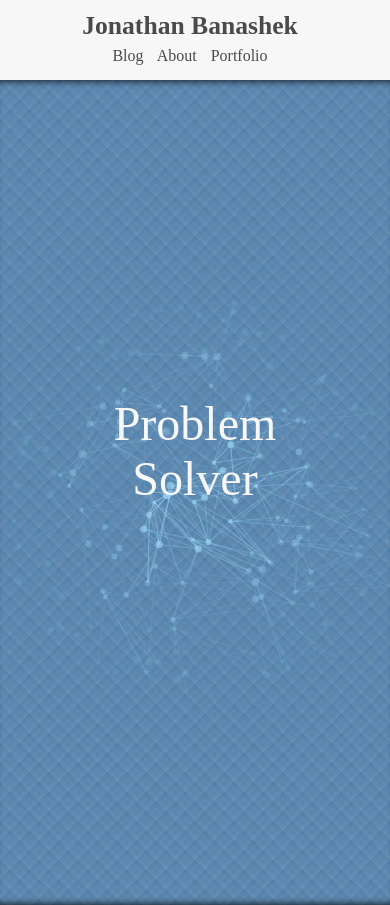
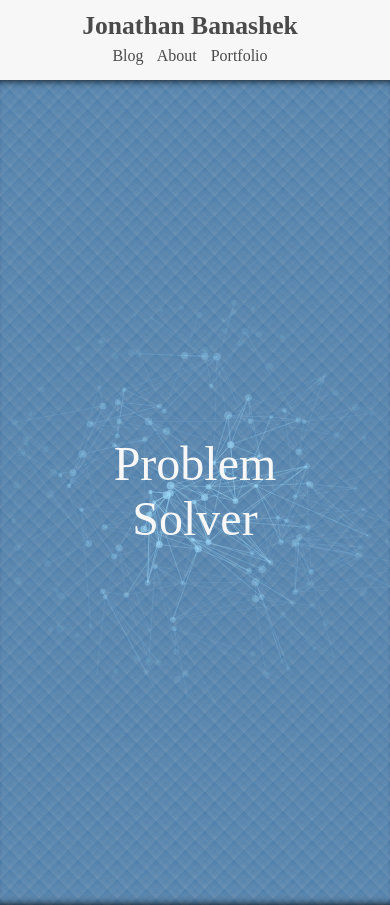
Before and after one commit to Banashek/banashek.github.io, a Jekyll site: the page built from index.html, in a window 390 px wide. Built offline with Jekyll 4.4.1, drawn with Linux system fonts in a browser that asks for light colours; some web fonts are replaced; Markdown is read by kramdown in place of the engine named in the settings.

Commit message:
Removing padding from hero text on home page

```diff
--- a/stylesheets/animated_background.css
+++ b/stylesheets/animated_background.css
@@ -41,7 +41,4 @@
 }
 
 @media (max-width: 767px) {
-	#hero-text-container {
-		padding-bottom: 80px;
-	}
 }
```
